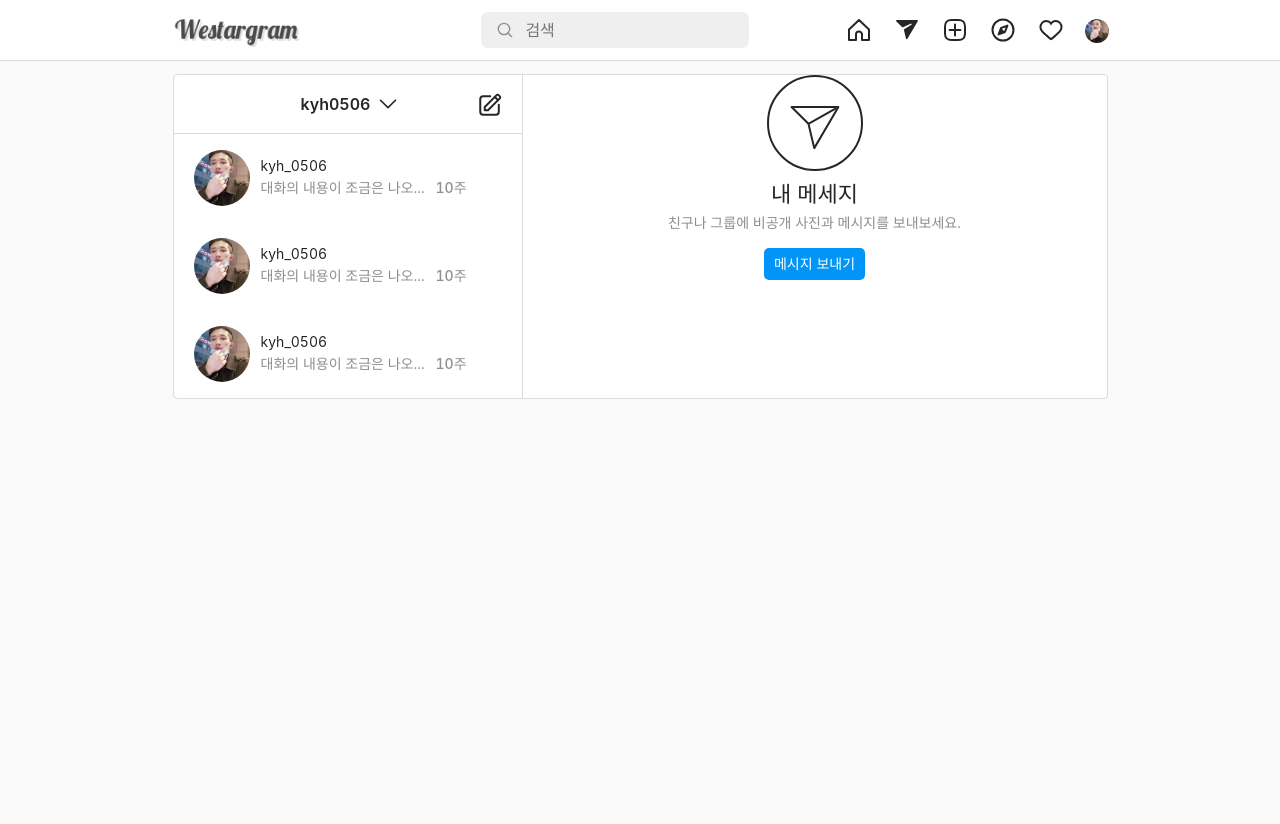
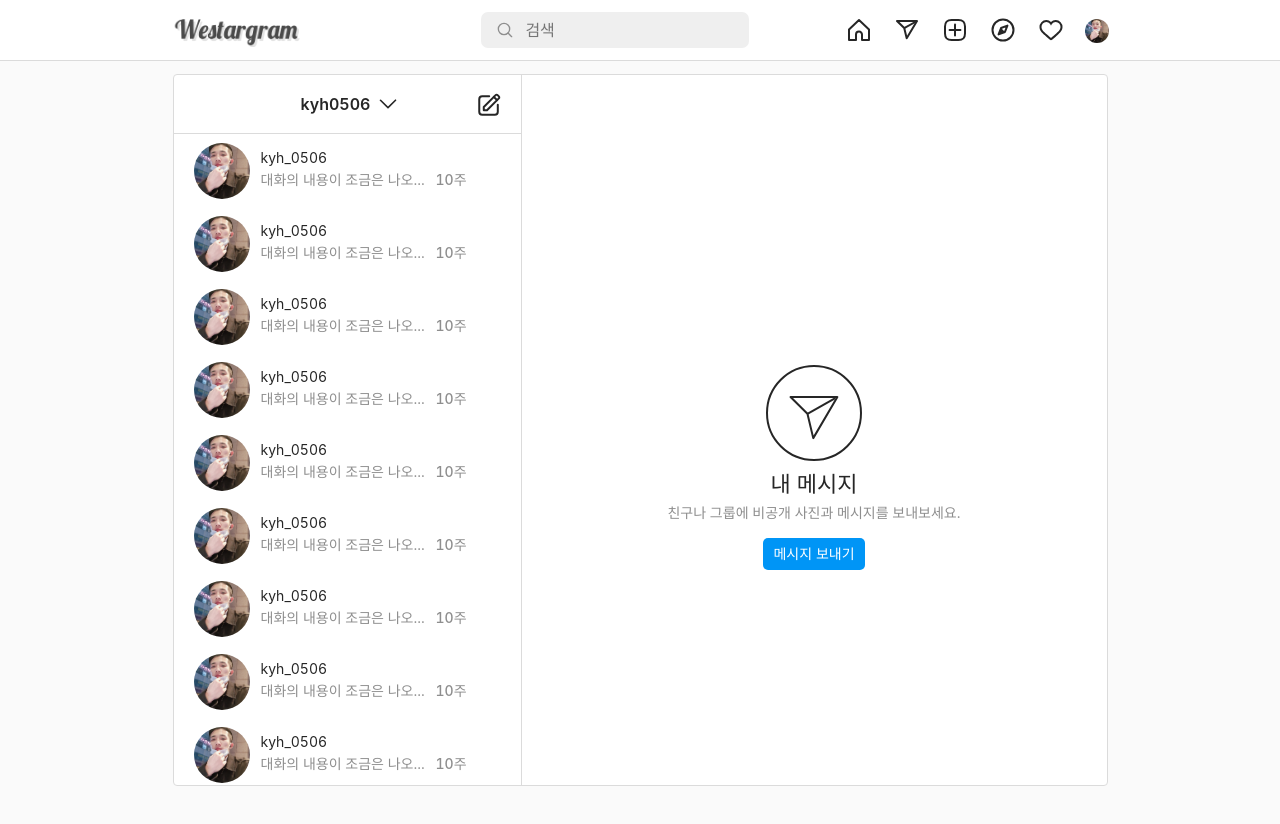
Before and after one commit to KYH9800/Westargram, a Next.js app in the folder prepare/front/: page /direct/inbox in a window 1280 px wide. Shown: the top 824 px of the page. Built offline with nearby package versions, Linux system fonts and the light colour scheme.

Commit message:
direct CSS: User List completed / 채팅창 none

```diff
--- a/prepare/front/components/NavBar.js
+++ b/prepare/front/components/NavBar.js
@@ -85,17 +85,28 @@ const NavBar = () => {
             <Link href="/direct/inbox">
               <a id="menu-list-item">
                 <svg
-                  aria-label="Direct"
-                  className="_8-yf5 "
+                  className="nav-direct"
                   color="#262626"
                   fill="#262626"
                   height="24"
                   role="img"
                   viewBox="0 0 24 24"
                   width="24">
-                  <path
-                    d="M22.91 2.388a.69.69 0 00-.597-.347l-20.625.002a.687.687 0 00-.482 1.178L7.26 9.16a.686.686 0 00.778.128l7.612-3.657a.723.723 0 01.937.248.688.688 0 01-.225.932l-7.144 4.52a.69.69 0 00-.3.743l2.102 8.692a.687.687 0 00.566.518.655.655 0 00.103.008.686.686 0 00.59-.337L22.903 3.08a.688.688 0 00.007-.692"
-                    fillRule="evenodd"></path>
+                  <line
+                    fill="none"
+                    stroke="currentColor"
+                    strokeLinejoin="round"
+                    strokeWidth="2"
+                    x1="22"
+                    x2="9.218"
+                    y1="3"
+                    y2="10.083"></line>
+                  <polygon
+                    fill="none"
+                    points="11.698 20.334 22 3.001 2 3.001 9.218 10.084 11.698 20.334"
+                    stroke="currentColor"
+                    strokeLinejoin="round"
+                    strokeWidth="2"></polygon>
                 </svg>
               </a>
             </Link>
@@ -144,7 +155,7 @@ const NavBar = () => {
               <a id="menu-list-item">
                 <svg
                   aria-label="사람 찾기"
-                  className="_8-yf5 "
+                  id="findperson"
                   color="#262626"
                   fill="#262626"
                   height="24"
@@ -175,7 +186,7 @@ const NavBar = () => {
             <a id="menu-list-item">
               <svg
                 aria-label="활동 피드"
-                className="_8-yf5 "
+                id="nav-heart"
                 color="#262626"
                 fill="#262626"
                 height="24"
--- a/prepare/front/pages/direct/inbox.js
+++ b/prepare/front/pages/direct/inbox.js
@@ -63,9 +63,34 @@ const Direct = () => {
             </div>
             <div id="chat-list-wrapper">
               <div className="direct-users-list">
-                <DirectUserList />
-                <DirectUserList />
-                <DirectUserList />
+                {true ? (
+                  <>
+                    <DirectUserList />
+                    <DirectUserList />
+                    <DirectUserList />
+                    <DirectUserList />
+                    <DirectUserList />
+                    <DirectUserList />
+                    <DirectUserList />
+                    <DirectUserList />
+                    <DirectUserList />
+                    <DirectUserList />
+                    <DirectUserList />
+                    <DirectUserList />
+                    <DirectUserList />
+                    <DirectUserList />
+                    <DirectUserList />
+                    <DirectUserList />
+                    <DirectUserList />
+                    <DirectUserList />
+                  </>
+                ) : (
+                  <div id="directListLoading-image">
+                    <img src="/images/directLoading-image.png" />
+                    <img src="/images/directLoading-image.png" />
+                    <img src="/images/directLoading-image.png" />
+                  </div>
+                )}
               </div>
             </div>
           </div>
@@ -109,7 +134,7 @@ const Direct = () => {
                 </svg>
               </div>
               <div id="null-massege-box">
-                <h2>내 메세지</h2>
+                <h2>내 메시지</h2>
                 <p>친구나 그룹에 비공개 사진과 메시지를 보내보세요.</p>
                 <button>메시지 보내기</button>
               </div>
--- a/prepare/front/style/NavBar.js
+++ b/prepare/front/style/NavBar.js
@@ -83,6 +83,16 @@ export const Wrapper = styled.div`
 
   #menu-list-item > svg {
     cursor: pointer;
+  }
+
+  #menu-list-item:active {
+    svg {
+      color: #969696;
+    }
+    #findperson,
+    #nav-heart {
+      fill: #969696;
+    }
   }
 
   #avatar {
--- a/prepare/front/style/inbox.js
+++ b/prepare/front/style/inbox.js
@@ -1,23 +1,26 @@
 import styled from 'styled-components';
 
 export const ImboxWrapper = styled.div`
+  position: fixed;
   width: 935px;
+  height: 100%;
 
   #inbox-wrapper {
-    top: 13px;
     background-color: #fff;
     border: 1px solid rgba(var(--b6a, 219, 219, 219), 1);
     border-radius: 4px;
     width: 100%;
-    height: 100%;
+    height: 91.5%;
     display: flex;
     position: relative;
+    top: 13px;
   }
 
   #direct-list-wrapper {
     user-select: none;
     border-right: 1px solid rgba(var(--b6a, 219, 219, 219), 1);
     height: 100%;
+    width: 348px;
   }
 
   #direct-my-name-wrapper {
@@ -79,11 +82,48 @@ export const ImboxWrapper = styled.div`
     }
   }
 
+  #chat-list-wrapper {
+    height: 100%;
+  }
+
+  #chat-list-wrapper .direct-users-list {
+    height: 93.7%;
+    overflow-x: hidden;
+    overflow-y: auto;
+  }
+
+  @media (max-height: 900px) {
+    #chat-list-wrapper {
+      height: 100%;
+    }
+
+    #chat-list-wrapper .direct-users-list {
+      height: 92%;
+      overflow-x: hidden;
+      overflow-y: auto;
+    }
+  }
+
+  // none-list-loading-images
+  #directListLoading-image > img {
+    margin-top: 12px;
+    margin-left: 15px;
+    width: 312px;
+  }
+
   // null-box
   #message-wrapper {
+    position: relative;
     text-align: center;
     user-select: none;
     width: 586px;
+  }
+
+  #message-wrapper .null-item {
+    position: absolute;
+    top: 370px;
+    right: 0;
+    left: 0;
   }
 
   #null-massege-box > h2 {
@@ -116,8 +156,14 @@ export const ImboxWrapper = styled.div`
   @media (max-width: 1000px) {
     max-width: 640px;
     margin: 0 auto;
+    height: 100%;
+    position: absolute;
+    left: 0;
+    right: 0;
+
     #inbox-wrapper {
       display: block;
+      height: 100%;
       top: 0;
     }
 
@@ -127,37 +173,64 @@ export const ImboxWrapper = styled.div`
 
     #direct-my-name-wrapper .direct-my-name .change-my-id {
       display: flex;
-      width: 300px;
+      width: auto;
       position: relative;
-      top: 2px;
-      left: 210px;
-      // padding: 0px 51px;
+      top: 0px;
+      left: 0px;
+      padding: 0px;
+      justify-content: center;
+    }
+
+    #direct-list-wrapper {
+      width: auto;
     }
 
     #message-wrapper {
       display: none;
+    }
+
+    #message-wrapper .null-item {
+      top: 290px;
+    }
+
+    #direct-my-name-wrapper .direct-my-name .change-my-id {
+    }
+  }
+
+  @media (max-height: 900px) {
+    height: 100%;
+
+    #inbox-wrapper {
+      height: 89%;
+    }
+
+    #message-wrapper .null-item {
+      position: absolute;
+      top: 290px;
+      right: 0;
+      left: 0;
     }
   }
 `;
 
 export const DirectUserListWrapper = styled.div`
   cursor: pointer;
-  padding: 8px 0px;
+
   #user-recommendation-list-wrapper {
     display: inline-flex;
     vertical-align: middle;
     align-items: center;
     width: 348px;
-    height: 72px;
+    height: 73px;
     padding: 0 20px;
   }
 
   #user-recommendation-list-wrapper:hover {
-    background-color: #f2f2f2;
+    background-color: #f8f8f8;
   }
 
   #user-recommendation-list-wrapper:active {
-    background-color: #e8e8e8;
+    background-color: #f1f1f1;
   }
 
   // user-avatar
@@ -214,4 +287,11 @@ export const DirectUserListWrapper = styled.div`
     margin: 26px 0;
     margin-left: 8px;
   }
+
+  // 모바일
+  @media (max-width: 1000px) {
+    #user-recommendation-list-wrapper {
+      width: auto;
+    }
+  }
 `;
```
Also changed, not shown: prepare/front/public/images/directLoading-image.png (added).
